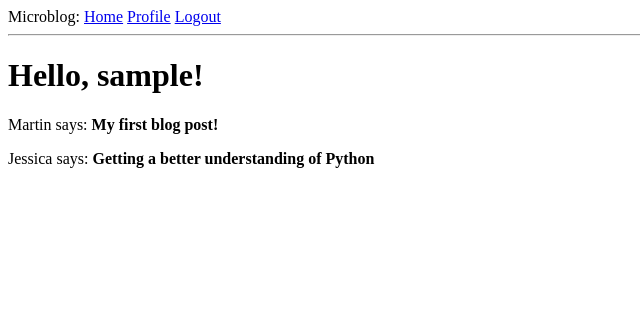
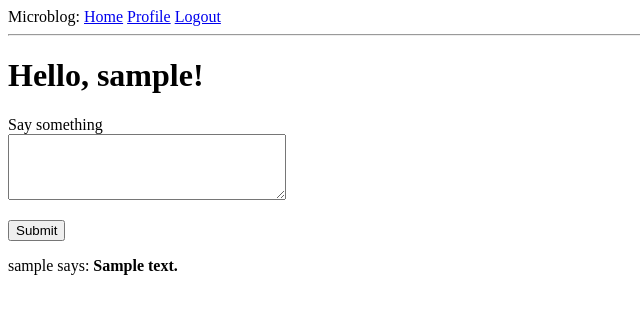
Before and after one commit to martinpeck/python-blog, a Flask app: page / in a window 1280 px wide. Shown: the top 314 px of the page, without its empty margins (0-640 px from the left). Run offline with Flask 2, Linux system fonts and the light colour scheme; a user stored in the database is signed in; tables that the repository leaves empty hold one stand-in row (values such as "Sample post").

Commit message:
allow posting and display of posts on index

```diff
--- a/app/forms.py
+++ b/app/forms.py
@@ -40,3 +40,9 @@ class EditProfileForm(FlaskForm):
       user = User.query.filter_by(username=self.username.data).first()
       if user is not None:
         raise ValidationError('Please use a different username.')
+
+class PostForm(FlaskForm):
+  post = TextAreaField('Say something', validators=[
+    DataRequired(), Length(min=1, max=140)
+  ])
+  submit = SubmitField('Submit')
--- a/app/routes.py
+++ b/app/routes.py
@@ -1,9 +1,9 @@
 from flask import render_template, flash, redirect, url_for, request
 from werkzeug.urls import url_parse
 from app import app, db
-from app.forms import LoginForm, RegistrationForm, EditProfileForm
+from app.forms import LoginForm, RegistrationForm, EditProfileForm, PostForm
 from flask_login import current_user, login_user, logout_user, login_required
-from app.models import User
+from app.models import User, Post
 from datetime import datetime
 
 @app.before_request
@@ -13,21 +13,20 @@ def before_request():
     db.session.commit()
 
 
-@app.route('/')
-@app.route('/index')
+@app.route('/', methods=['GET','POST'])
+@app.route('/index', methods=['GET','POST'])
+@login_required
 def index():
-  user = {'username': 'Martin'}
-  posts = [
-    {
-      'author': {'username': 'Martin'},
-      'body': 'My first blog post!'
-    },
-    {
-      'author': {'username': 'Jessica'},
-      'body': 'Getting a better understanding of Python'
-    }
-  ]
-  return render_template('index.html', title='Home Page', posts=posts)
+
+  form = PostForm()
+  if form.validate_on_submit():
+    post = Post(body=form.post.data, author=current_user)
+    db.session.add(post)
+    db.session.commit()
+    flash('Your post is now live!')
+    return redirect(url_for('index'))
+  posts = current_user.followed_posts().all()
+  return render_template('index.html', title='Home Page', form=form, posts=posts)
 
 
 @app.route('/login', methods=['GET', 'POST'])
--- a/app/templates/index.html
+++ b/app/templates/index.html
@@ -1,10 +1,26 @@
 {% extends 'base.html' %}
 
 {% block content %}
-<h1>Hello, {{ current_user.username }}!</h1>
+  <h1>Hello, {{ current_user.username }}!</h1>
+
+  <form action="" method="POST">
+    {{ form.hidden_tag() }}
+    <p>
+      {{ form.post.label }} <br>
+      {{ form.post(cols=32, rows=4) }} <br>
+      {% for error in form.post.errors %}
+      <span style="color: red">[{{ error }}]</span>
+      {% endfor %}
+    </p>
+    <p>
+      {{ form.submit() }}
+    </p>
+  </form>
+
   {% for post in posts %}
   <div>
     <p>{{ post.author.username }} says: <b>{{ post.body }}</b></p>
   </div>
   {% endfor %}
+
 {% endblock %}
```
